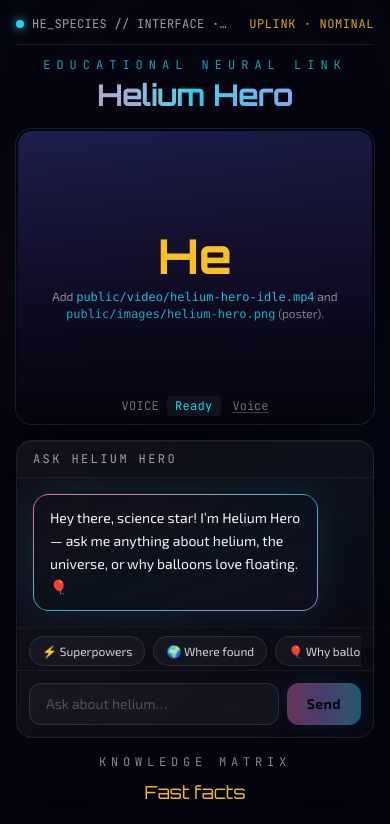
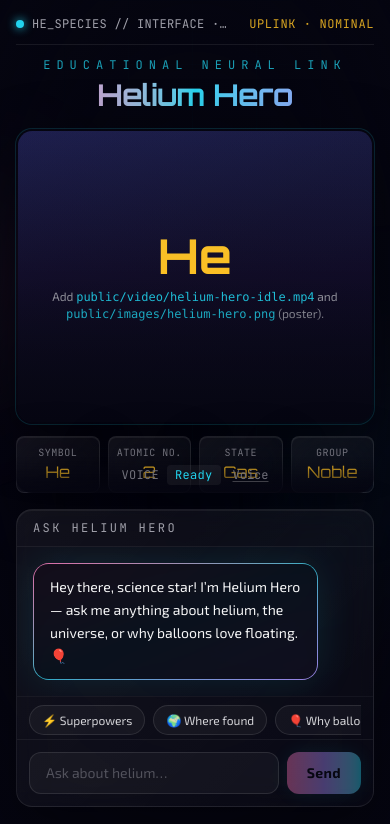
Before and after one commit to mcapace/helium-hero, a Next.js app: page / in a window 390 px wide. Shown: the top 824 px of the page. Built offline with nearby package versions, Linux system fonts and the light colour scheme.

Commit message:
Add element stat cards back below hero video
Restored Symbol/Atomic No/State/Group cards — important for the
school project context. Placed them in a compact 4-col grid
directly under the hero video in both mobile and desktop layouts.

https://claude.ai/code/session_01CJq6niTdHTRy8Lhjh1kXAp

```diff
--- a/src/components/helium-hero-app.tsx
+++ b/src/components/helium-hero-app.tsx
@@ -720,6 +720,27 @@ export function HeliumHeroApp() {
                 </div>
               </div>
             )}
+            {/* Element stats — below hero video */}
+            <div className="mt-3 grid grid-cols-4 gap-2 lg:mt-4">
+              {[
+                { k: "Symbol", v: "He" },
+                { k: "Atomic No.", v: "2" },
+                { k: "State", v: "Gas" },
+                { k: "Group", v: "Noble" },
+              ].map((s) => (
+                <div
+                  key={s.k}
+                  className="glass-panel rounded-lg px-2 py-2 text-center"
+                >
+                  <p className="font-mono-tech text-[10px] uppercase tracking-wider text-zinc-500 sm:text-xs">
+                    {s.k}
+                  </p>
+                  <p className="font-heading text-base text-[#fbbf24] sm:text-lg">
+                    {s.v}
+                  </p>
+                </div>
+              ))}
+            </div>
           </section>
 
           {/* Right column — Chat */}
```
